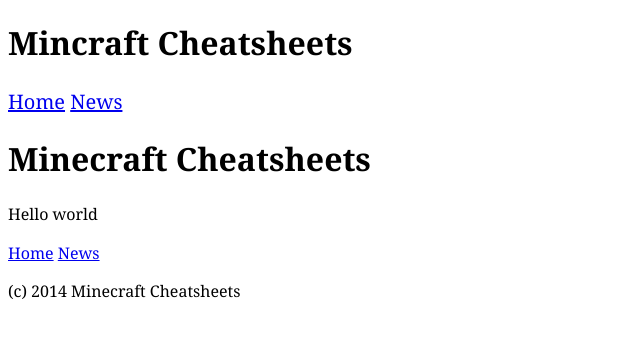
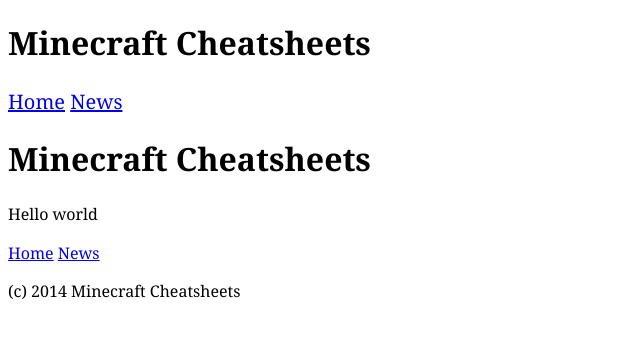
Before and after one commit to Moonmarsh/minecraft-cheatsheets, a Jekyll site: the page built from index.html, in a window 1280 px wide. Shown: the top 338 px of the page, without its empty margins (0-640 px from the left). Built offline with Jekyll 4.4.1, drawn with Linux system fonts in a browser that asks for light colours; Markdown is read by kramdown in place of the engine named in the settings.

Commit message:
fix typo

```diff
--- a/_layouts/default.html
+++ b/_layouts/default.html
@@ -10,7 +10,7 @@
 
 <body>
 <header>
-	<h1>Mincraft Cheatsheets</h1>
+	<h1>Minecraft Cheatsheets</h1>
 	{% include nav.html navclass='nav-top'%}
 </header>
 
```
